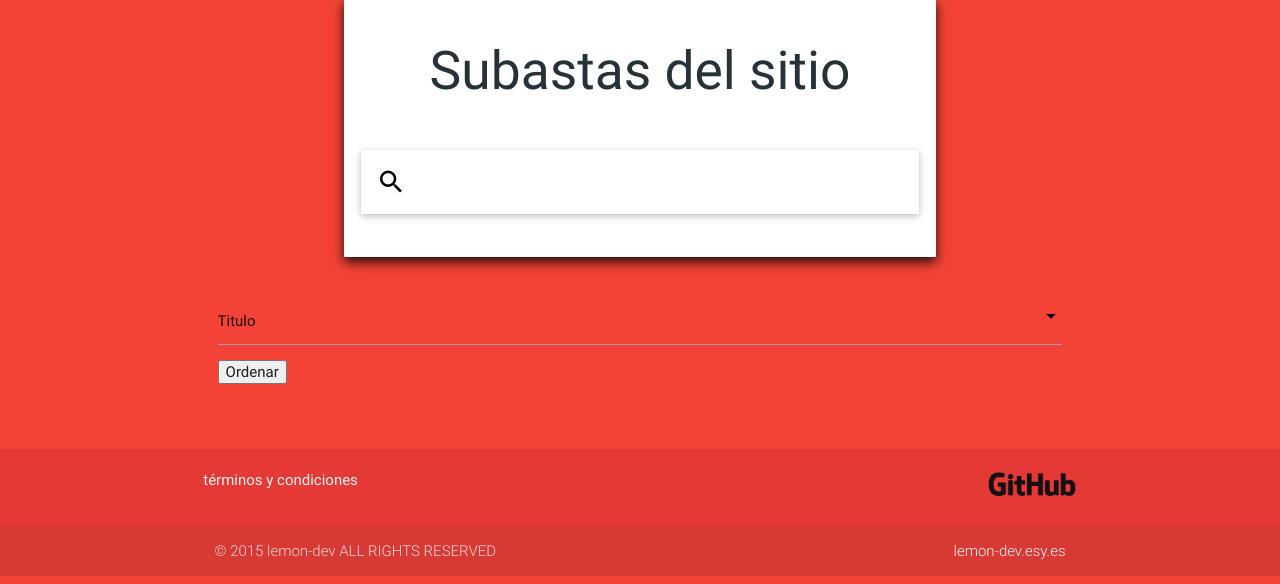
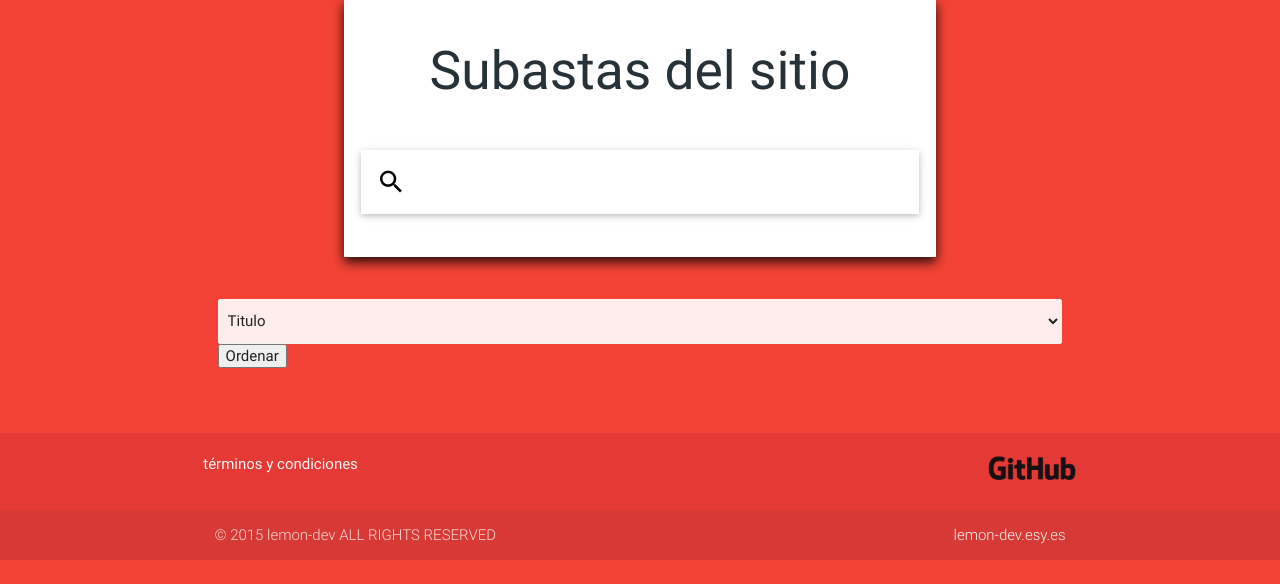
Before and after one commit to lemon-dev/bestnid, a PHP site: page /function/ordenar.php?criterio=1 in a window 1280 px wide. Shown: the part 197-781 px from the top of the page. Run offline with PHP 8.4, Linux system fonts and the light colour scheme; data that the repository does not hold is empty; some libraries are stand-ins or nearby versions.

Commit message:
barra ordenar clasica

```diff
--- a/proyecto/function/ordenar.php
+++ b/proyecto/function/ordenar.php
@@ -36,7 +36,7 @@
 
 
 		<form method="get" action="ordenar.php">
-			<select name="criterio">
+			<select name="criterio" class="browser-default">
 				<option value="titulo">Titulo</option>
 				<option value="fecha_final">Fecha de Fin</option>
 				<option value="fecha_inicio">Fecha de inicio</option>
--- a/proyecto/index.php
+++ b/proyecto/index.php
@@ -36,7 +36,7 @@
 
 
 		<form method="get" action="function/ordenar.php">
-			<select name="criterio">
+			<select name="criterio" class="browser-default">
 				<option value="titulo">Titulo</option>
 				<option value="fecha_final">Fecha de Fin</option>
 				<option value="fecha_inicio">Fecha de inicio</option>
```
